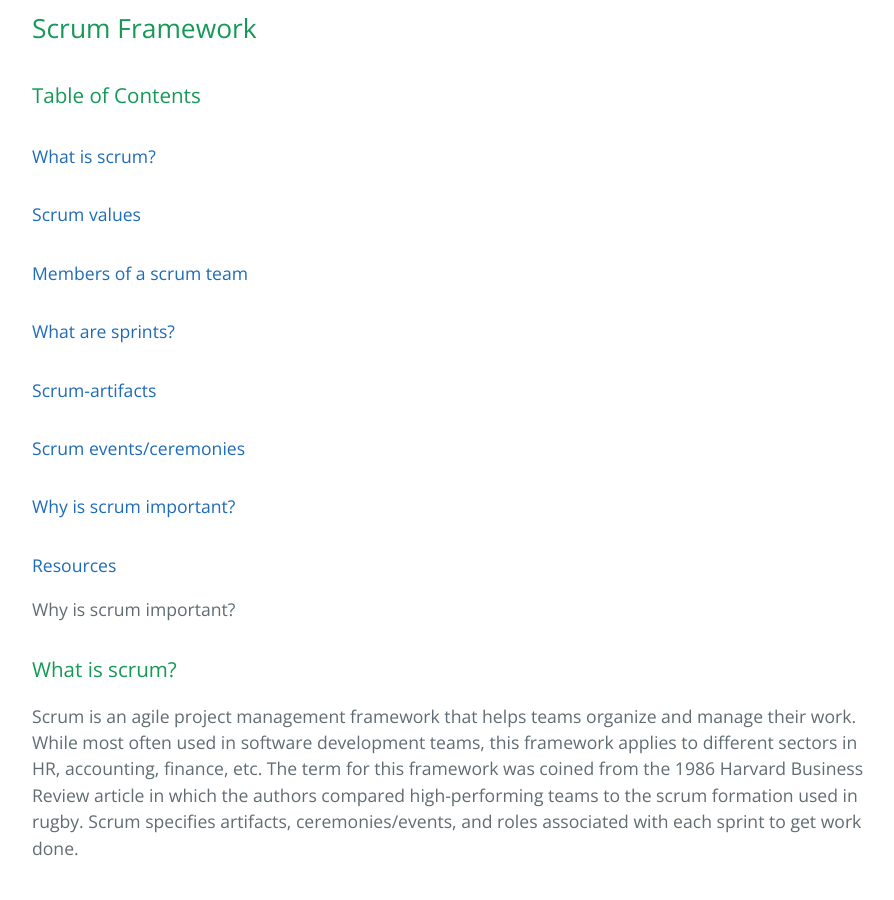
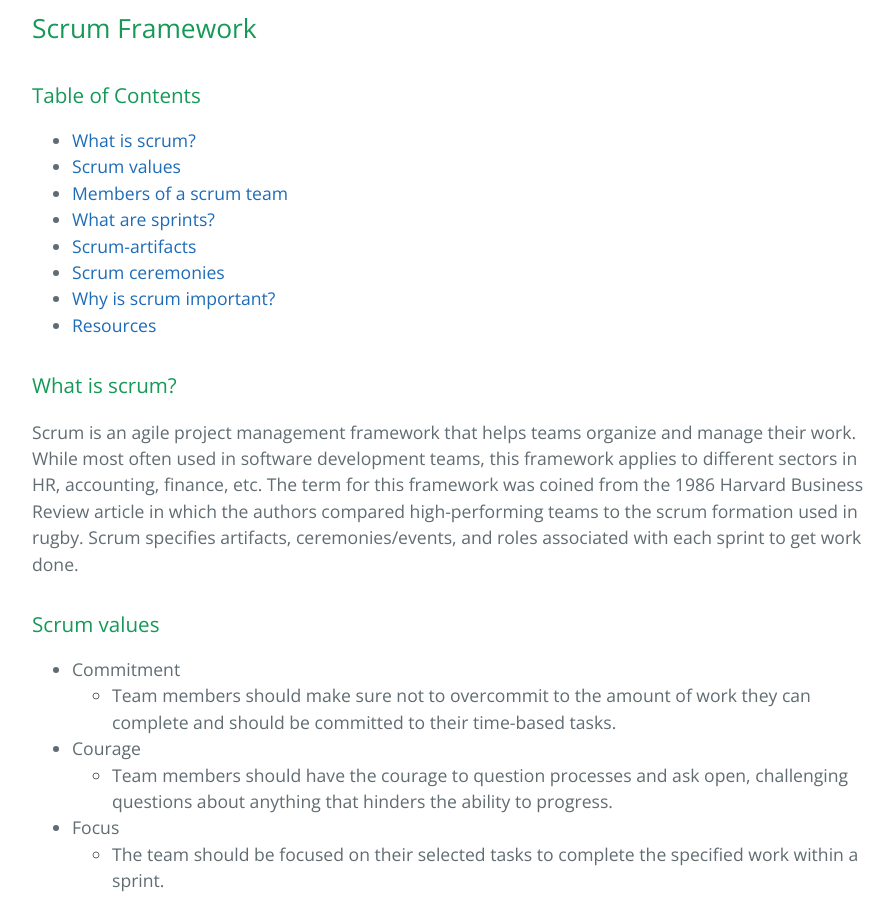
Before and after one commit to learning-software-engineering/learning-software-engineering.github.io, a Jekyll site: the page built from Topics/Software_Engineering/Scrum.md, in a window 1280 px wide and 900 px high, scrolled down 329 px. Shown: the whole window, without its empty margins (192-1086 px from the left). Built offline with Jekyll 4.4.1, drawn with Linux system fonts in a browser that asks for light colours; our own code applies the rules of GitHub Pages for plain Markdown files; some of the changed text lies outside the part shown.

Commit message:
adjusted table of contents

```diff
--- a/Topics/Software_Engineering/Scrum.md
+++ b/Topics/Software_Engineering/Scrum.md
@@ -1,15 +1,14 @@
 ## Scrum Framework
 
 ### Table of Contents
-#### [What is scrum?](#what-is-scrum)
-#### [Scrum values](#scrum-values)
-#### [Members of a scrum team](#members-of-a-scrum-team)
-#### [What are sprints?](#what-are-sprints)
-#### [Scrum-artifacts](#scrum-artifacts)
-#### [Scrum events/ceremonies](#scrum-events/ceremonies)
-#### [Why is scrum important?](#why-is-scrum-important)
-#### [Resources](#resources)
-Why is scrum important?
+- [What is scrum?](#what-is-scrum)
+- [Scrum values](#scrum-values)
+- [Members of a scrum team](#members-of-a-scrum-team)
+- [What are sprints?](#what-are-sprints)
+- [Scrum-artifacts](#scrum-artifacts)
+- [Scrum ceremonies](#scrum-ceremonies)
+- [Why is scrum important?](#why-is-scrum-important)
+- [Resources](#resources)
 
 ### What is scrum?
 Scrum is an agile project management framework that helps teams organize and manage their work. While most often used in software development teams, this framework applies to different sectors in HR, accounting, finance, etc. The term for this framework was coined from the 1986 Harvard Business Review article in which the authors compared high-performing teams to the scrum formation used in rugby. Scrum specifies artifacts, ceremonies/events, and roles associated with each sprint to get work done.
@@ -54,7 +53,7 @@ Scrum artifacts refer to the information a scrum team uses that details informat
     - The increment is the end product of a sprint.
     - The increment can mean a finished product, features usable to customers by the end of the sprint, or a completed section of a larger project.
 
-### Scrum events/ceremonies
+### Scrum ceremonies
 The scrum framework incorporates regular meetings and events that teams perform regularly. In scrum, there are five regularly held events:
 - Backlog organization:
     - This is the responsibility of the product owner, who makes sure to continually update and maintain the product backlog, according to feedback from users and the development team.
```
